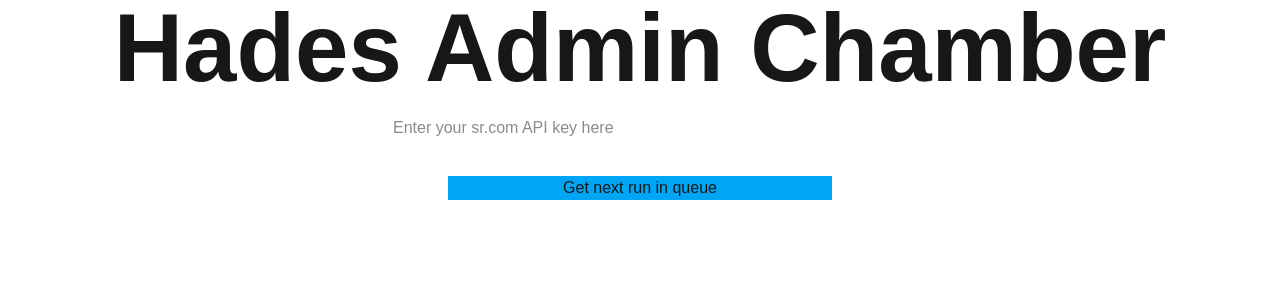
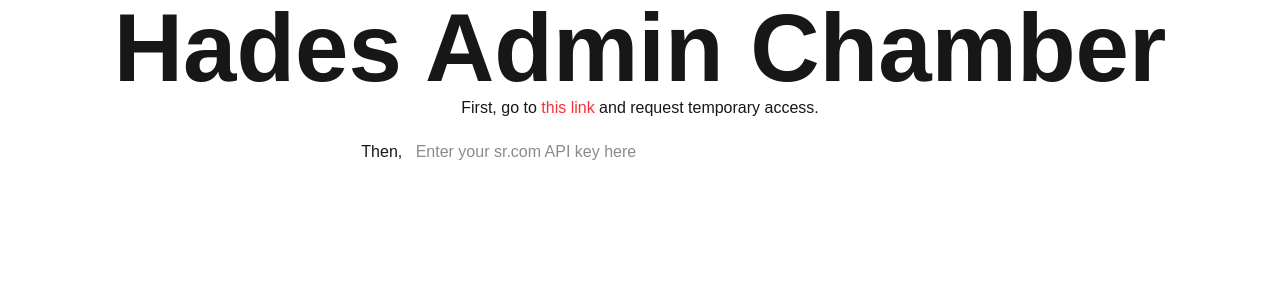
Before and after one commit to ghostyboyy97/hadesadminchamber, a Next.js app in the folder hadesadminchamber/: page / in a window 1280 px wide. Shown: the top 300 px of the page. Built offline with nearby package versions, Linux system fonts and the light colour scheme.

Commit message:
feat (sr_com api): connect API auth into blur listener and conditional show of username and get run button

```diff
--- a/hadesadminchamber/src/app/page.tsx
+++ b/hadesadminchamber/src/app/page.tsx
@@ -6,9 +6,9 @@ import { useState, useCallback } from "react";
 
 
 // TODO
-// 1 - we need UI to prompt the user to go to https://cors-anywhere.herokuapp.com/corsdemo and request temporary access
-// 2 - we need UI to prompt the user for their API key
-// 3 - checkAuth()
+// DONE 1 - we need UI to prompt the user to go to https://cors-anywhere.herokuapp.com/corsdemo and request temporary access
+// DONE 2 - we need UI to prompt the user for their API key
+// DONE 3 - checkAuth()
 // 4 - check which games the user is a moderator of/check user ID against mod list
 // 5 - setup Get Next Run button to grab runs from relevant queues
 // 6 - (after subsequent step setup) - check hold/active verifying flags in database and check timeouts there; assign a valid run to current verifier
@@ -24,16 +24,21 @@ import { useState, useCallback } from "react";
 
 interface keyInputProps {
   placeholder: string;
-  blur: () => {};
+  blur: (event: any) => {};
 }
 interface runButtonProps {
   title: string;
+  authInfo: object;
   click: () => {};
 }
 
-function GetRunButton({ title, click }: runButtonProps) {
+function GetRunButton({ title, authInfo, click }: runButtonProps) {
+  console.log(authInfo)
   return (
-    <button onClick={click} className="w-sm bg-sky-500 hover:bg-sky-700 cursor-pointer mt-8">{title}</button>
+    <div>
+      <h2>Welcome, {authInfo.data.names.international}</h2>
+      <button onClick={click} className="w-sm bg-sky-500 hover:bg-sky-700 cursor-pointer mt-8">{title}</button>
+    </div>
   );
 }
 
@@ -46,14 +51,10 @@ function APIKeyInput({ placeholder, blur }: keyInputProps) {
 export default function Home() {
   let runList = [];
   const HADES = "o1y9okr6";
-  const [value, setValue] = useState("Change me");
-  function handleChange(event: React.ChangeEvent<HTMLInputElement>) {
-    console.log(event.currentTarget.value);
-    setValue(event.currentTarget.value)
-  }
-  function checkKeyValid() {
-    console.log(value)
-  }
+  const [verifKey, setVerifKey] = useState("");
+  const [verifSuccess, setVerifSuccess] = useState(false);
+  // todo - define expected properties of authData? not sure what the best practice is here, seeing an error on it tho
+  const [authData, setAuthData] = useState({});
 
   async function getH1Runs() {
     const url = `https://www.speedrun.com/api/v1/runs?game=${HADES}&orderby=submitted&direction=desc`;
@@ -72,17 +73,18 @@ export default function Home() {
   }
 
 
-  async function checkAuth() {
+  async function checkAuth(event: any) {
     const url = "https://cors-anywhere.herokuapp.com/https://www.speedrun.com/api/v1/profile";
-    // const url = "https://www.speedrun.com/api/v1/profile";
     try {
-      console.log(value)
+      setVerifKey(event.currentTarget.value);
+      // TODO - only seems to successfully check auth on second blur?
+      console.log(verifKey)
       let response = await fetch(url, {
         method: "GET",
         headers: {
           "Host": "www.speedrun.com",
           "Accept": "application/json",
-          "X-API-Key": value,
+          "X-API-Key": verifKey,
         }
       });
       if (!response.ok) {
@@ -90,17 +92,32 @@ export default function Home() {
       }
       const json = await response.json();
       console.log(json)
+      setAuthData(json);
+      setVerifSuccess(true);
+      console.log(verifSuccess);
     } catch (exc: any) {
       console.error(exc.message)
+      // TODO - show error to the user
+      setVerifSuccess(false)
     }
   }
 
-
   return (
     <div className="flex flex-col justify-start items-center w-dvw h-dvh">
+
       <h1 className="font-bold text-8xl w-fit">Hades Admin Chamber</h1>
-      <APIKeyInput blur={checkAuth} placeholder="Enter your sr.com API key here" />
-      <GetRunButton click={getH1Runs} title="Get next run in queue" />
+      <div>First, go to <a className="text-red-500" target="_blank" href="https://cors-anywhere.herokuapp.com/corsdemo">this link</a> and request temporary access.</div>
+
+      <div>Then, <APIKeyInput blur={checkAuth} placeholder="Enter your sr.com API key here" /></div>
+
+      {(verifSuccess && Object.keys(authData).length > 0) &&
+        (
+        <div>
+          <GetRunButton click={getH1Runs} authInfo={authData} title="Get next run in queue" />
+        </div>
+        )
+      }
+
     </div>
   );
 }
```
